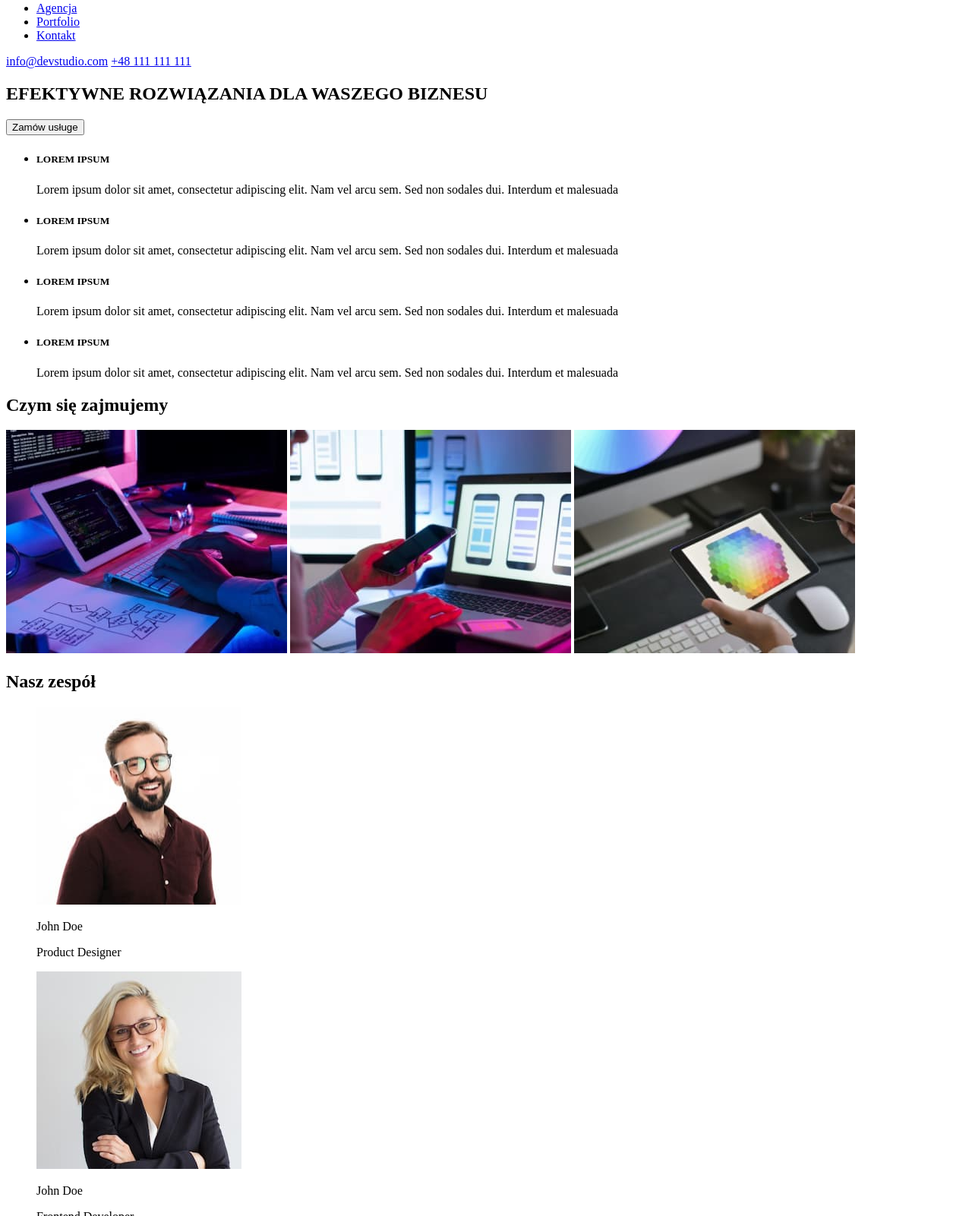
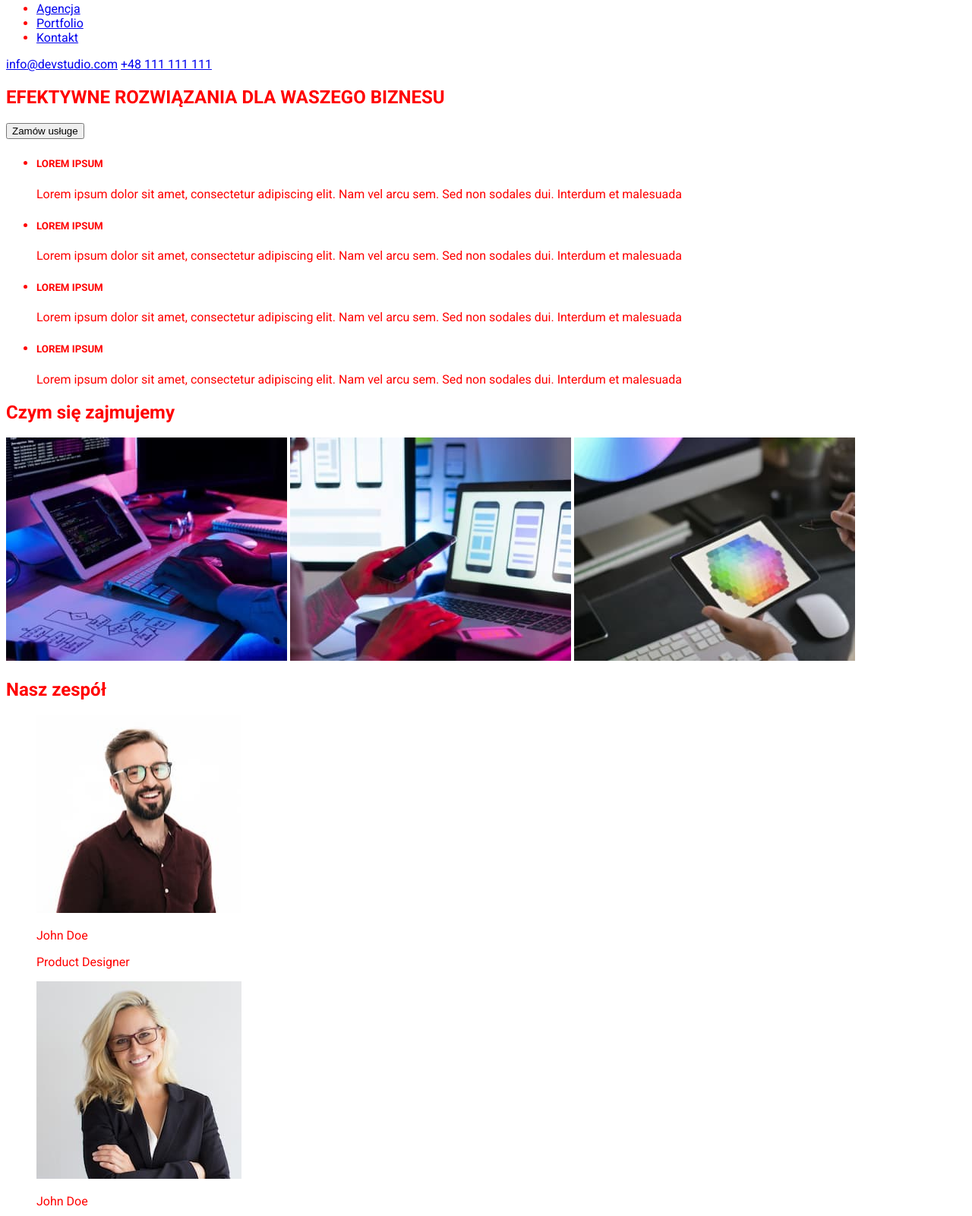
Before and after one commit to mpawlowski98/goit-markup-hw-03, a plain HTML site: page index.html in a window 1280 px wide. Shown: the part 57-1658 px from the top of the page at 76% size. Drawn offline with Linux system fonts and the light colour scheme.

Commit message:
Update index.html

```diff
--- a/index.html
+++ b/index.html
@@ -4,54 +4,63 @@
     <meta charset="UTF-8" />
     <meta http-equiv="X-UA-Compatible" content="IE=edge" />
     <meta name="viewport" content="width=device-width, initial-scale=1.0" />
+    <link rel="preconnect" href="https://fonts.googleapis.com" />
+    <link rel="preconnect" href="https://fonts.gstatic.com" crossorigin />
+    <link
+      href="https://fonts.googleapis.com/css2?family=Raleway:wght@700&family=Roboto:wght@400;500;700;900&display=swap"
+      rel="stylesheet"
+    />
+    <link rel="stylesheet" href="./css/styles.css" />
     <title>Studio</title>
   </head>
   <body>
     <header>
       <h3>
-        <a href="/index.html">Web<span>Studio</span></a>
+        <a class="log" href="index.html"
+          >Web<span class="studio">Studio</span></a
+        >
       </h3>
       <nav>
         <ul>
-          <li><a href="/index.html">Agencja</a></li>
-          <li><a href="/index.html">Portfolio</a></li>
-          <li><a href="/index.html">Kontakt</a></li>
+          <li><a class="link-up" href="index.html">Agencja</a></li>
+          <li><a class="link" href="portfolio.html">Portfolio</a></li>
+          <li><a class="link" href="index.html">Kontakt</a></li>
         </ul>
       </nav>
-      <a href="/info@devstudio.com">info@devstudio.com</a>
-      <a href="/+48111111111">+48 111 111 111</a>
+      <a class="link-up" href="/info@devstudio.com">info@devstudio.com</a>
+      <a class="link" href="/+48111111111">+48 111 111 111</a>
     </header>
     <main>
-      <section>
-        <h1>EFEKTYWNE ROZWIĄZANIA DLA WASZEGO BIZNESU</h1>
-        <button>Zamów usługe</button>
+      <section class="first">
+        <h1 class="first">EFEKTYWNE ROZWIĄZANIA DLA WASZEGO BIZNESU</h1>
+        <button class="button">Zamów usługe</button>
       </section>
       <section>
         <ul>
           <li>
-            <h5>LOREM IPSUM</h5>
-            <p>
+            <h5 class="title-description">LOREM IPSUM</h5>
+            <p class="description">
               Lorem ipsum dolor sit amet, consectetur adipiscing elit. Nam vel
               arcu sem. Sed non sodales dui. Interdum et malesuada
             </p>
           </li>
           <li>
-            <h5>LOREM IPSUM</h5>
-            <p>
+            <h5 class="title-description">LOREM IPSUM</h5>
+            <p class="description">
               Lorem ipsum dolor sit amet, consectetur adipiscing elit. Nam vel
               arcu sem. Sed non sodales dui. Interdum et malesuada
             </p>
           </li>
           <li>
-            <h5>LOREM IPSUM</h5>
-            <p>
+            <h5 class="title-description">LOREM IPSUM</h5>
+            <p class="description">
               Lorem ipsum dolor sit amet, consectetur adipiscing elit. Nam vel
               arcu sem. Sed non sodales dui. Interdum et malesuada
             </p>
           </li>
           <li>
-            <h5>LOREM IPSUM</h5>
-            <p>
+            <h5 class="title-description">LOREM IPSUM</h5>
+            <p class="description">
               Lorem ipsum dolor sit amet, consectetur adipiscing elit. Nam vel
               arcu sem. Sed non sodales dui. Interdum et malesuada
             </p>
@@ -59,7 +68,7 @@
         </ul>
       </section>
       <section>
-        <h2>Czym się zajmujemy</h2>
+        <h2 class="title">Czym się zajmujemy</h2>
         <img
           src="./images/photo.jpg"
           alt="zdjecie John Doe"
@@ -79,7 +88,7 @@
           height="294"
         />
       </section>
-      <section>
+      <section class="team">
         <h2>Nasz zespół</h2>
         <figure>
           <img
@@ -89,9 +98,9 @@
             height="260"
           />
           <figcaption>
-            <p>John Doe</p>
+            <p class="name">John Doe</p>
             <p></p>
-            <p>Product Designer</p>
+            <p class="job">Product Designer</p>
           </figcaption>
         </figure>
         <figure>
@@ -102,8 +111,8 @@
             height="260"
           />
           <figcaption>
-            <p>John Doe</p>
-            <p>Frontend Developer</p>
+            <p class="name">John Doe</p>
+            <p class="job">Frontend Developer</p>
           </figcaption>
         </figure>
         <figure>
@@ -114,8 +123,8 @@
             height="260"
           />
           <figcaption>
-            <p>John Doe</p>
-            <p>Marketing</p>
+            <p class="name">John Doe</p>
+            <p class="job">Marketing</p>
           </figcaption>
         </figure>
         <figure>
@@ -126,19 +135,21 @@
             height="260"
           />
           <figcaption>
-            <p>John Doe</p>
-            <p>UI Designer</p>
+            <p class="name">John Doe</p>
+            <p class="job">UI Designer</p>
           </figcaption>
         </figure>
       </section>
     </main>
 
     <footer>
-      <h3>WebStudio</h3>
+      <h3 class="log">Web<span class="footer-studio">Studio</span></a
+        >
+      </h3>
       <address>
-        <p>m. Warszawa, Aleje Jerozolimskie 21</p>
-        <a href="/info@example.com">info@example.com</a>
-        <a href="/+48111111111">+48 111 111 111</a>
+        <p class="footer-text">m. Warszawa, Aleje Jerozolimskie 21</p>
+        <a class="footer-link" href="/info@example.com">info@example.com</a>
+        <a class="footer-link" href="/+48111111111">+48 111 111 111</a>
       </address>
     </footer>
   </body>
```
